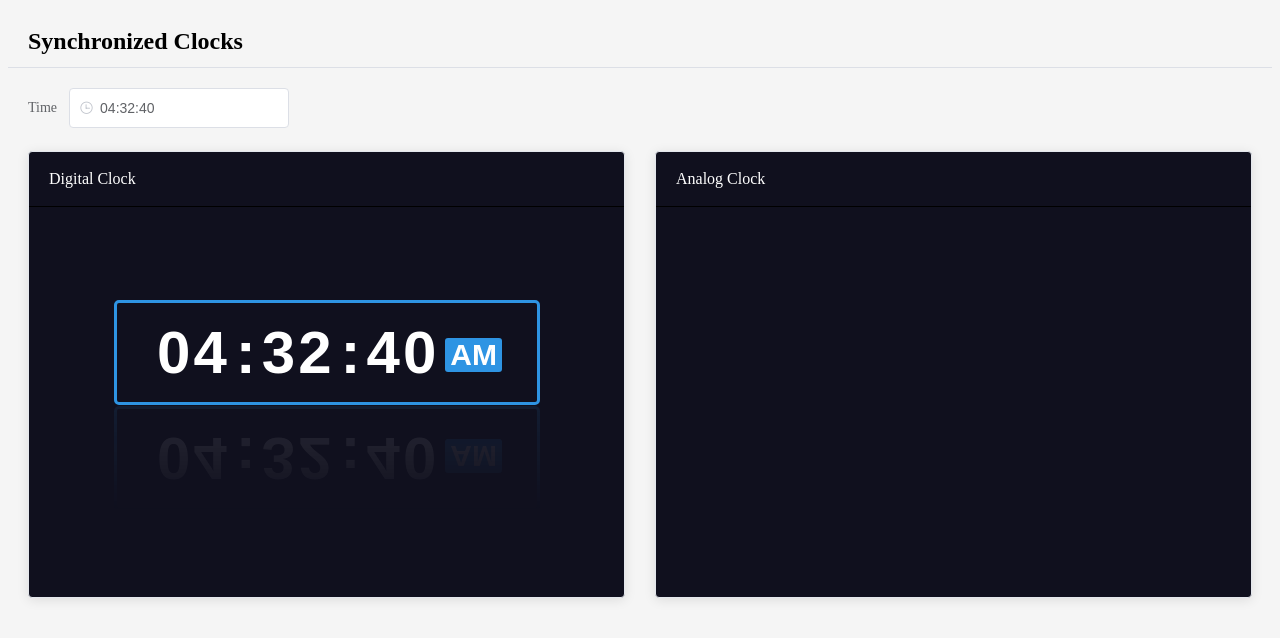
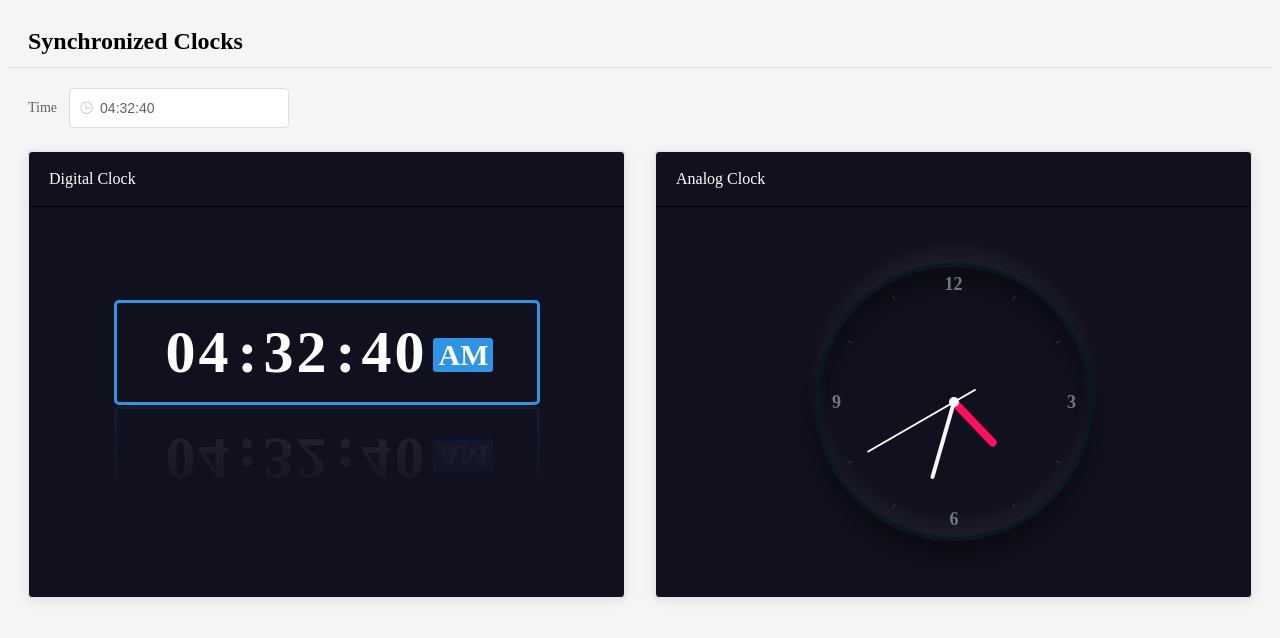
Before and after one commit to dingkailiang/sync-clocks, a Vue app: page / in a window 1280 px wide. Shown: the top 638 px of the page. Built offline with nearby package versions, Linux system fonts and the light colour scheme.

Commit message:
finish analog clock

```diff
--- a/package.json
+++ b/package.json
@@ -13,6 +13,7 @@
   "devDependencies": {
     "@vitejs/plugin-vue": "^1.3.0",
     "@vue/compiler-sfc": "^3.0.5",
+    "less": "^4.1.1",
     "vite": "^2.4.4",
     "vite-plugin-style-import": "^1.1.1"
   }
--- a/src/App.vue
+++ b/src/App.vue
@@ -18,7 +18,9 @@
                     </el-card>
                 </el-col>
                 <el-col :span="12">
-                    <el-card header="Analog Clock"></el-card>
+                    <el-card header="Analog Clock">
+                        <analog-clock :time="time"></analog-clock>
+                    </el-card>
                 </el-col>
             </el-row>
         </el-main>
@@ -29,6 +31,8 @@
 import { ref } from "@vue/reactivity"
 import {ElContainer,ElHeader,ElMain,ElCard,ElRow,ElCol,ElTimePicker,ElFormItem,ElForm} from "element-plus"
 import DigitalClock from "./components/DigitalClock.vue"
+import AnalogClock from "./components/AnalogClock.vue"
+
 // Init time as current time
 const time = ref(new Date())
 
--- /dev/null
+++ b/src/components/AnalogClock.vue
@@ -0,0 +1,139 @@
+<template>
+    <div class="clock">
+        <div
+            v-for="i in 12" :key="i"
+            class="num"
+            :class="{hide : i % 3 != 0}"
+            :style="{'--rotation' : 30 * i  + 'deg'}"
+        >
+            <span>{{i}}</span>
+        </div>
+        <span
+            v-for="type in ['hr','mn','sc']"
+            :key="type"
+            :class="type"
+            class="hand"
+            :style="{'--rotation' : degrees[type]}"
+        ></span>
+    </div>
+</template>
+
+<script setup>
+import { computed } from "@vue/reactivity"
+
+const props = defineProps({
+    time : {
+        type : Date,
+        required : true
+    }
+})
+const deg = n=>(n * 360).toFixed(2) + "deg"
+const degrees = computed(()=>{
+    const ret = {}
+    const s = props.time.getSeconds()
+    const m = props.time.getMinutes()
+    const h = props.time.getHours() % 12
+    ret["hr"] = deg((s + m * 60 + h * 3600) / 43200)
+    ret["mn"] = deg((s + m * 60) / 3600)
+    ret["sc"] = deg(s / 60)
+    return ret
+})
+</script>
+
+<style lang="less" scoped>
+    .clock {
+        display: flex;
+        justify-content: center;
+        align-items: center;
+        position: relative;
+        width: 270px;
+        height: 270px;
+        border: 4px solid #091921;
+        border-radius: 50%;
+        user-select: none;
+        box-shadow:
+            0 -15px 15px rgba(255,255,255,0.05),
+            inset 0 -15px 15px rgba(255, 255, 255, 0.05),
+            0 15px 15px rgba(0, 0, 0, 0.3),
+            inset 0 15px 15px rgba(0, 0, 0, 0.3);
+
+        &::before {
+            content : '';
+            position: absolute;
+            width: 10px;
+            height: 10px;
+            background: white;
+            border-radius: 50%;
+            z-index: 10;
+        }
+
+        div.num {
+            position: absolute;
+            width : 100%;
+            height: 100%;
+            text-align: center;
+            transform: rotate(var(--rotation));
+            color: #71777F;
+            font-weight: 600;
+            font-size: 18px;
+
+            span {
+                transform: rotate(calc(360deg - var(--rotation)));
+                display: block;
+                margin-top: 7px;
+            }
+
+            &.hide {
+                span {display: none;}
+                &::after {
+                    font-size: 5px;
+                    content : "|"
+                }
+            }
+        }
+
+        .hand {
+            position: absolute;
+            height: 50%;
+            width: 100%;
+            top: 0;
+            left: 0;
+            display: flex;
+            justify-content: center;
+            align-items: flex-end;
+            transform-origin: bottom;
+            transform: rotate(var(--rotation));
+
+            &:before {
+                content : '';
+                position: absolute;
+                border-radius: 5px 5px 0  0;
+                display: block;
+            }
+
+            &.hr:before {
+                width : 8px;
+                height : 60px;
+                background: #ff105e;
+                z-index: 5;
+            }
+            &.mn:before {
+                width : 4px;
+                height : 80px;
+                background:whitesmoke;
+                z-index: 6;
+            }
+
+            &.sc:before {
+                width: 2px;
+                height: 125px;
+                background:white;
+                z-index: 7;
+                margin-bottom: -25px;
+            }
+        }
+
+
+
+    }
+</style>
--- a/src/components/DigitalClock.vue
+++ b/src/components/DigitalClock.vue
@@ -26,7 +26,6 @@ const period = computed(()=>props.time.getHours() >= 12 ? "PM" : "AM")
 
 <style scoped>
     .clock {
-        font-family: sans-serif;
         width: 400px;
         padding : 15px 10px;
         border : 3px solid #2E94E3;
```
Also changed, not shown: 1 other file (tests, documents, lock files or other folders).
